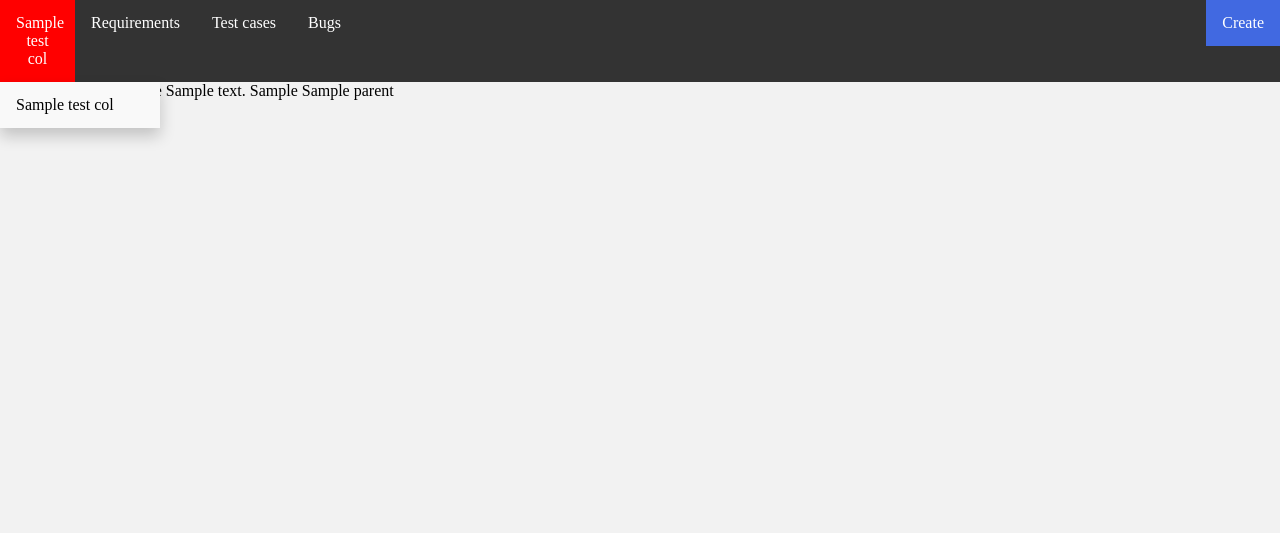
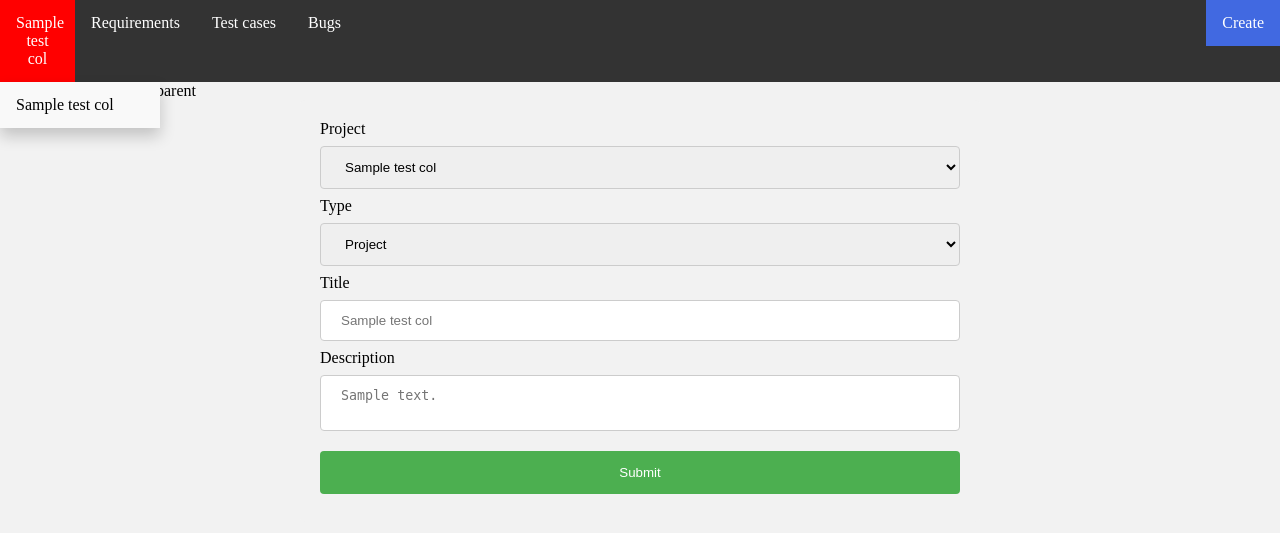
Before and after one commit to mcieciora/ExultantRhino, a Flask app: page /view/1 in a window 1280 px wide. Shown: the top 533 px of the page. Run offline with Flask 2, Linux system fonts and the light colour scheme; a database or web service that is not in the repository returns one stand-in record (values such as "Sample title").

Commit message:
22112022-2330

```diff
--- a/src/pymongo_db.py
+++ b/src/pymongo_db.py
@@ -7,7 +7,7 @@ class MongoDb:
     """
 
     def __init__(self, db_name, collection_name):
-        self.client = MongoClient(host='mongodb', port=27017)
+        self.client = MongoClient(host='localhost', port=27017)
         self.db_name = db_name
         self.collection_name = collection_name
 
--- a/src/templates/view.html
+++ b/src/templates/view.html
@@ -1,8 +1,38 @@
 {% extends "base.html" %} {% block content%}
-    {{ object.object_id }}
-    {{ object.title }}
-    {{ object.object_type }}
-    {{ object.description }}
-    {{ object.parent_project }}
-    {{ object.parent }}
+
+{{ object.object_type }}
+{{ object.parent_project }}
+{{ object.parent }}
+
+<div class="form">
+  <form method="post">
+    <label for="parent_project">Project</label>
+    <select id="parent_project" name="parent_project">
+      {% for project in projects %}
+        {% if project.title == project.title %}
+          <option value="{{ project.title }}" selected="selected">{{ project.title }}</option>
+        {% else %}
+          <option value="{{ project.title }}">{{ project.title }}</option>
+        {% endif %}
+      {% endfor %}
+    </select>
+
+    <label for="object_type">Type</label>
+    <select id="object_type" name="object_type">
+      <option value="project">Project</option>
+      <option value="requirement">Requirement</option>
+      <option value="test_case">Test Case</option>
+      <option value="bug">Bug</option>
+    </select>
+
+    <label for="title">Title</label>
+    <input type="text" id="title" name="title" placeholder="{{ object.title }}">
+
+    <label for="description">Description</label>
+    <textarea id="description" name="description" placeholder="{{ object.description }}"></textarea>
+
+    <input id="submit" type="submit" value="Submit">
+  </form>
+</div>
+
 {% endblock %}
```
Also changed, not shown: src/templates/create.html (+0 -7 lines).
